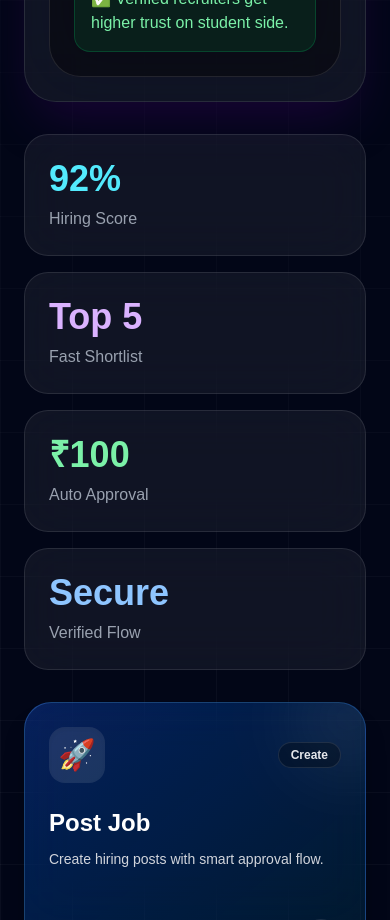
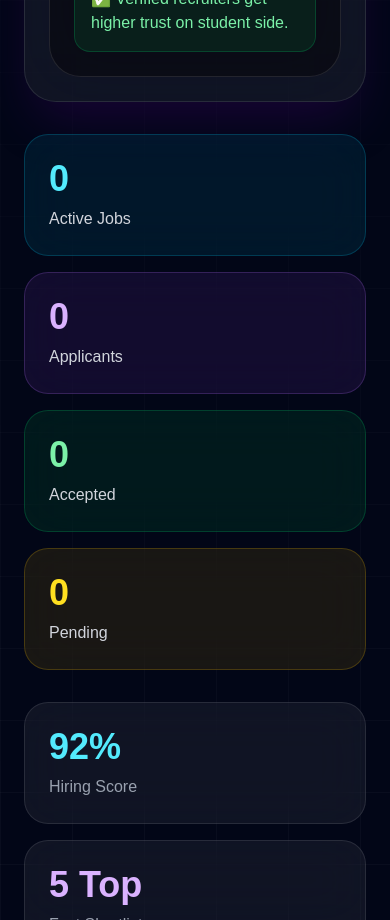
Before and after one commit to adminrolein-svg/WorkMitra, a Next.js app: page /employer/dashboard in a window 390 px wide. Shown: the part 1080-2000 px from the top of the page. Built offline with nearby package versions, Linux system fonts and the light colour scheme; no server answers.

Commit message:
Add animated employer dashboard with live stats

```diff
--- a/src/app/employer/dashboard/page.tsx
+++ b/src/app/employer/dashboard/page.tsx
@@ -1,6 +1,70 @@
+"use client";
+
 import Link from "next/link";
+import { useEffect, useState } from "react";
+import CountUp from "react-countup";
+import { motion } from "framer-motion";
+import { supabase } from "@/lib/supabase";
+
+type StatsData = {
+  jobs: number;
+  applicants: number;
+  accepted: number;
+  pending: number;
+};
 
 export default function EmployerDashboard() {
+  const [statsData, setStatsData] = useState<StatsData>({
+    jobs: 0,
+    applicants: 0,
+    accepted: 0,
+    pending: 0,
+  });
+
+  useEffect(() => {
+    async function loadStats() {
+      const { data: userData } = await supabase.auth.getUser();
+
+      if (!userData.user) return;
+
+      const { data: jobs } = await supabase
+        .from("jobs")
+        .select("id")
+        .eq("employer_id", userData.user.id);
+
+      const jobIds = jobs?.map((job) => job.id) || [];
+
+      let applications: any[] = [];
+
+      if (jobIds.length > 0) {
+        const { data } = await supabase
+          .from("applications")
+          .select("status, job_id")
+          .in("job_id", jobIds);
+
+        applications = data || [];
+      }
+
+      setStatsData({
+        jobs: jobIds.length,
+        applicants: applications.length,
+        accepted: applications.filter(
+          (app) =>
+            app.status === "Accepted" ||
+            app.status === "accepted"
+        ).length,
+        pending: applications.filter(
+          (app) =>
+            app.status === "Applied" ||
+            app.status === "pending" ||
+            app.status === "Pending"
+        ).length,
+      });
+    }
+
+    loadStats();
+  }, []);
+
   const cards = [
     {
       href: "/employer/post-job",
@@ -60,11 +124,18 @@ export default function EmployerDashboard() {
     },
   ];
 
-  const stats = [
-    ["Hiring Score", "92%", "text-cyan-300"],
-    ["Fast Shortlist", "Top 5", "text-purple-300"],
-    ["Auto Approval", "₹100", "text-green-300"],
-    ["Verified Flow", "Secure", "text-blue-300"],
+  const quickStats = [
+    ["Active Jobs", statsData.jobs, "", "text-cyan-300", "border-cyan-400/20 bg-cyan-500/10"],
+    ["Applicants", statsData.applicants, "", "text-purple-300", "border-purple-400/20 bg-purple-500/10"],
+    ["Accepted", statsData.accepted, "", "text-green-300", "border-green-400/20 bg-green-500/10"],
+    ["Pending", statsData.pending, "", "text-yellow-300", "border-yellow-400/20 bg-yellow-500/10"],
+  ];
+
+  const staticStats = [
+    ["Hiring Score", 92, "%", "text-cyan-300"],
+    ["Fast Shortlist", 5, " Top", "text-purple-300"],
+    ["Auto Approval", 100, " ₹", "text-green-300"],
+    ["Verified Flow", 100, "%", "text-blue-300"],
   ];
 
   return (
@@ -76,7 +147,12 @@ export default function EmployerDashboard() {
         <div className="absolute inset-0 bg-[linear-gradient(to_right,rgba(255,255,255,0.045)_1px,transparent_1px),linear-gradient(to_bottom,rgba(255,255,255,0.045)_1px,transparent_1px)] bg-[size:72px_72px] [mask-image:radial-gradient(circle_at_center,black,transparent_75%)]" />
       </div>
 
-      <div className="relative mx-auto max-w-7xl">
+      <motion.div
+        initial={{ opacity: 0, y: 35 }}
+        animate={{ opacity: 1, y: 0 }}
+        transition={{ duration: 0.7 }}
+        className="relative mx-auto max-w-7xl"
+      >
         <div className="flex flex-wrap items-center justify-between gap-4">
           <Link href="/" className="text-3xl font-black tracking-tight">
             Work<span className="text-blue-400">Mitra</span>
@@ -161,23 +237,58 @@ export default function EmployerDashboard() {
         </section>
 
         <div className="mt-8 grid gap-4 md:grid-cols-4">
-          {stats.map(([label, value, color]) => (
-            <div
-              key={label}
-              className="rounded-3xl border border-white/10 bg-white/[0.06] p-6 backdrop-blur-xl transition hover:-translate-y-1 hover:border-purple-400/40 hover:bg-white/10"
+          {quickStats.map(([label, value, suffix, color, box]) => (
+            <motion.div
+              key={String(label)}
+              whileHover={{ y: -8, scale: 1.02 }}
+              className={`rounded-3xl border ${box} p-6 backdrop-blur-xl`}
             >
-              <h2 className={`text-4xl font-black ${color}`}>{value}</h2>
-              <p className="mt-2 text-gray-400">{label}</p>
-            </div>
+              <h2 className={`text-4xl font-black ${color}`}>
+                <CountUp end={Number(value)} duration={2} separator="," />
+                {suffix}
+              </h2>
+              <p className="mt-2 text-gray-300">{label}</p>
+            </motion.div>
           ))}
         </div>
 
-        <div className="mt-8 grid gap-4 md:grid-cols-2 lg:grid-cols-4">
+        <div className="mt-8 grid gap-4 md:grid-cols-4">
+          {staticStats.map(([label, value, suffix, color]) => (
+            <motion.div
+              key={String(label)}
+              whileHover={{ y: -8, scale: 1.02 }}
+              className="rounded-3xl border border-white/10 bg-white/[0.06] p-6 backdrop-blur-xl hover:border-purple-400/40 hover:bg-white/10"
+            >
+              <h2 className={`text-4xl font-black ${color}`}>
+                <CountUp end={Number(value)} duration={2} separator="," />
+                {suffix}
+              </h2>
+              <p className="mt-2 text-gray-400">{label}</p>
+            </motion.div>
+          ))}
+        </div>
+
+        <motion.div
+          initial="hidden"
+          animate="show"
+          variants={{
+            hidden: {},
+            show: { transition: { staggerChildren: 0.08 } },
+          }}
+          className="mt-8 grid gap-4 md:grid-cols-2 lg:grid-cols-4"
+        >
           {cards.map((card) => (
+            <motion.div
+              key={card.href}
+              variants={{
+                hidden: { opacity: 0, y: 25 },
+                show: { opacity: 1, y: 0 },
+              }}
+              whileHover={{ y: -10, scale: 1.025 }}
+            >
               <Link
-              key={card.href}
                 href={card.href}
-              className={`group relative overflow-hidden rounded-[1.7rem] border bg-gradient-to-br ${card.style} p-6 shadow-xl shadow-black/25 backdrop-blur-xl transition hover:-translate-y-2 hover:shadow-purple-950/40`}
+                className={`group relative block h-full overflow-hidden rounded-[1.7rem] border bg-gradient-to-br ${card.style} p-6 shadow-xl shadow-black/25 backdrop-blur-xl hover:shadow-purple-950/40`}
               >
                 <div className="absolute right-[-2rem] top-[-2rem] h-24 w-24 rounded-full bg-white/10 blur-2xl transition group-hover:scale-150" />
 
@@ -208,8 +319,9 @@ export default function EmployerDashboard() {
                   </div>
                 </div>
               </Link>
+            </motion.div>
           ))}
-        </div>
+        </motion.div>
 
         <section className="mt-10 rounded-[2rem] border border-white/10 bg-gradient-to-r from-purple-600/15 via-blue-600/15 to-cyan-600/15 p-8 backdrop-blur-xl">
           <div className="flex flex-wrap items-center justify-between gap-6">
@@ -230,7 +342,7 @@ export default function EmployerDashboard() {
             </Link>
           </div>
         </section>
-      </div>
+      </motion.div>
     </main>
   );
 }
```
Lines whose indentation alone changed are shown as unchanged.
